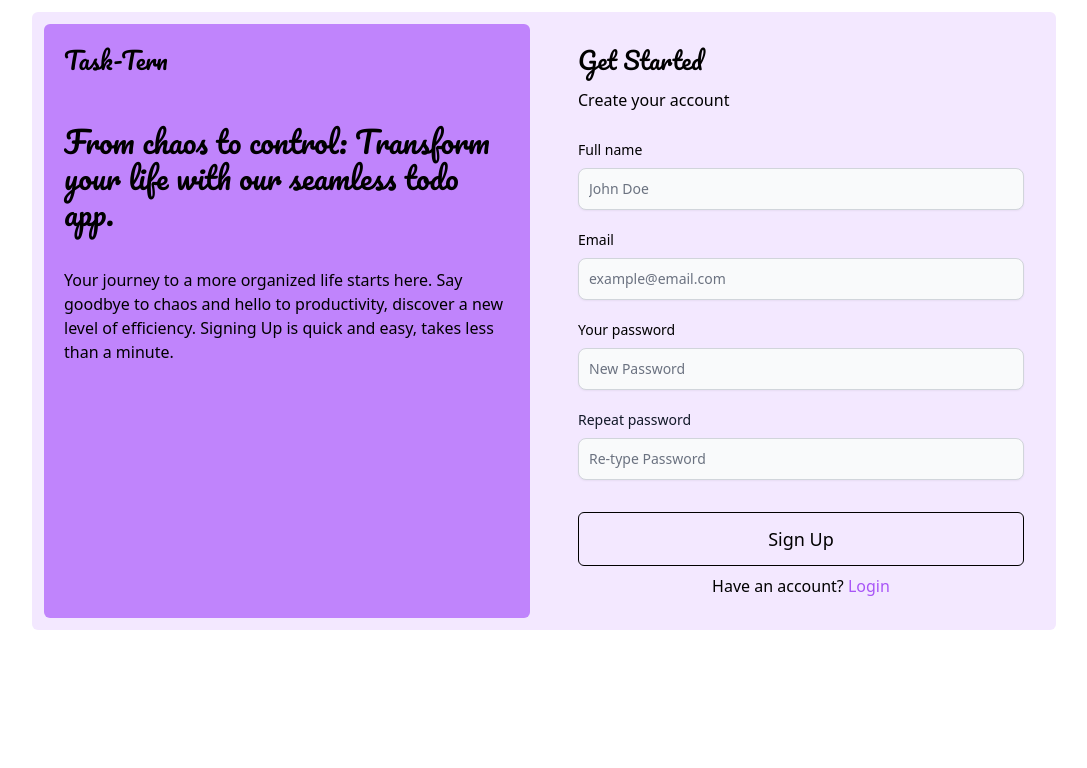
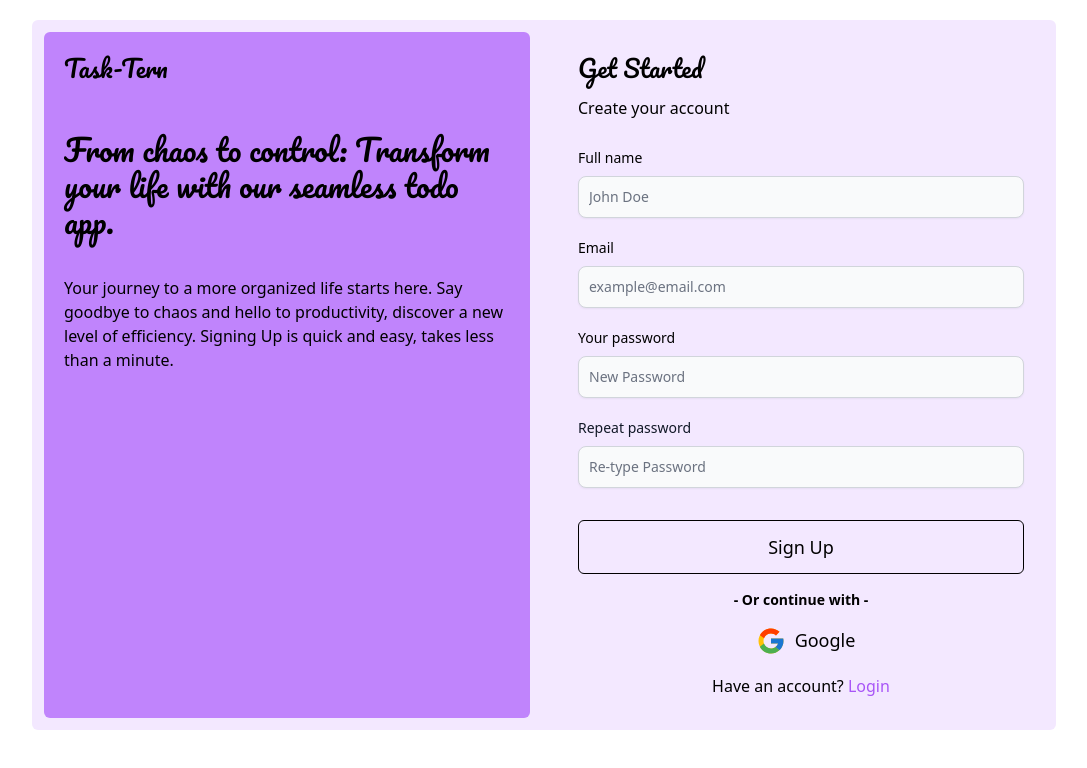
Before and after one commit to TechyCredeski/Task-Tern, a React (Vite) app: page /signup in a window 1280 px wide. Shown: the top 768 px of the page, without its empty margins (96-1183 px from the left). Built offline with nearby package versions, Linux system fonts and the light colour scheme; no server answers.

Commit message:
signup auth finished

```diff
--- /dev/null
+++ b/firebase.jsx
@@ -0,0 +1,24 @@
+// Import the functions you need from the SDKs you need
+import { initializeApp } from "firebase/app";
+import { getAuth, GoogleAuthProvider } from "firebase/auth"
+// TODO: Add SDKs for Firebase products that you want to use
+// https://firebase.google.com/docs/web/setup#available-libraries
+
+// Your web app's Firebase configuration
+// For Firebase JS SDK v7.20.0 and later, measurementId is optional
+const firebaseConfig = {
+    apiKey: import.meta.env.VITE_FIREBASE_API_KEY,
+    authDomain: "task-tern.firebaseapp.com",
+    projectId: "task-tern",
+    storageBucket: "task-tern.appspot.com",
+    messagingSenderId: "941748397611",
+    appId: "1:941748397611:web:fed877a4e591ef521d6c6e",
+    measurementId: "G-30ZV9M9M2L"
+};
+
+// Initialize Firebase
+const app = initializeApp(firebaseConfig);
+const auth = getAuth(app)
+const googleProvider = new GoogleAuthProvider();
+
+export {auth, googleProvider}
--- a/package.json
+++ b/package.json
@@ -10,11 +10,13 @@
     "preview": "vite preview"
   },
   "dependencies": {
+    "firebase": "^9.22.2",
     "lord-icon-element": "^4.1.1",
     "lottie-web": "^5.12.2",
     "react": "^18.2.0",
     "react-dom": "^18.2.0",
     "react-router-hash-link": "^2.4.3",
+    "uuid": "^9.0.0",
     "zustand": "^4.3.8"
   },
   "devDependencies": {
--- a/src/assets/icons/Google.jsx
+++ b/src/assets/icons/Google.jsx
@@ -1,7 +1,7 @@
 
 export default function Google() {
 return (
-<svg xmlns="http://www.w3.org/2000/svg" x="0px" y="0px" width="48" height="20" viewBox="0 0 48 48">
+<svg xmlns="http://www.w3.org/2000/svg" x="0px" y="0px" width="48" height="30" viewBox="0 0 48 48">
 <path fill="#FFC107" d="M43.611,20.083H42V20H24v8h11.303c-1.649,4.657-6.08,8-11.303,8c-6.627,0-12-5.373-12-12c0-6.627,5.373-12,12-12c3.059,0,5.842,1.154,7.961,3.039l5.657-5.657C34.046,6.053,29.268,4,24,4C12.955,4,4,12.955,4,24c0,11.045,8.955,20,20,20c11.045,0,20-8.955,20-20C44,22.659,43.862,21.35,43.611,20.083z"></path><path fill="#FF3D00" d="M6.306,14.691l6.571,4.819C14.655,15.108,18.961,12,24,12c3.059,0,5.842,1.154,7.961,3.039l5.657-5.657C34.046,6.053,29.268,4,24,4C16.318,4,9.656,8.337,6.306,14.691z"></path><path fill="#4CAF50" d="M24,44c5.166,0,9.86-1.977,13.409-5.192l-6.19-5.238C29.211,35.091,26.715,36,24,36c-5.202,0-9.619-3.317-11.283-7.946l-6.522,5.025C9.505,39.556,16.227,44,24,44z"></path><path fill="#1976D2" d="M43.611,20.083H42V20H24v8h11.303c-0.792,2.237-2.231,4.166-4.087,5.571c0.001-0.001,0.002-0.001,0.003-0.002l6.19,5.238C36.971,39.205,44,34,44,24C44,22.659,43.862,21.35,43.611,20.083z"></path>
 </svg>
 )
--- a/src/main.jsx
+++ b/src/main.jsx
@@ -3,6 +3,7 @@ import ReactDOM from 'react-dom/client'
 import App from './App.jsx'
 import ErrorPage from './pages/Error-page.jsx';
 import Signup from './pages/Signup.jsx';
+import Dashboard from './pages/Dashboard.jsx';
 import { createBrowserRouter, RouterProvider,} from "react-router-dom";
 import Login from './pages/Login.jsx';
 
@@ -25,6 +26,10 @@ const router = createBrowserRouter([
     element: <Login/>,
   },
   {
+    path: "/dashboard",
+    element: <Dashboard/>,
+  },
+  {
     path: "*",
     element: <ErrorPage/>,
   },
--- a/src/pages/Login.jsx
+++ b/src/pages/Login.jsx
@@ -4,7 +4,9 @@ import Google from '../assets/icons/Google';
 import { Link } from 'react-router-dom';
 
 
+
 export default function Login() {
+
     defineElement(lottie.loadAnimation);
     const iconStyle = {
         width: '120px',
@@ -13,7 +15,7 @@ export default function Login() {
     return (
 
     <div className= "h-full flex items-center">
-        <div className="flex flex-col justify-between m-auto mt-8 p-3 w-4/5 bg-purple-100  mb-5 md:flex-row rounded-md">
+        <div className="flex flex-col justify-between m-auto mt-32 p-3 w-4/5 bg-purple-100  mb-5 md:flex-row md:mt-8 rounded-md">
             <div className="bg-purple-400 hidden  p-5 rounded-md md:w-1/2  md:block">
             <h1 className="text-3xl font-pacifico text-black mb-7 md:mb-9">Privacy and Security First.</h1>
             <div className="flex justify-center align-middle">
--- a/src/pages/Signup.jsx
+++ b/src/pages/Signup.jsx
@@ -1,6 +1,11 @@
 import { Link } from "react-router-dom";
 import { useFormik } from "formik";
 import * as Yup from "yup";
+import { auth, googleProvider } from '/firebase'
+import { createUserWithEmailAndPassword, signInWithPopup } from 'firebase/auth';
+import Google from "../assets/icons/Google";
+
+
 
 
 export default function Signup() {
@@ -32,16 +37,29 @@ export default function Signup() {
             .oneOf([Yup.ref('password'), null], 'Must match "password"')
             .required("Required"),
                 }),
-        onSubmit: (values) => {
-            console.log( values)
-        },
+        onSubmit: async (values) => {
+            try {
+                await createUserWithEmailAndPassword( auth, values.email, values.password);
+                console.log( values.email, values.password);
+            } catch (error) {
+                // const firbaseError = "Signup Error";
+                }
+            },
     });
+
+async function handleEmail() {
+    try {
+        await signInWithPopup(auth, googleProvider);
+    } catch (error) {
+        // const firebaseError = "Signup Error";
+    }
+    }
 
 
 return (
 
 <div className= "h-full flex">
-    <div className="flex flex-col justify-between m-auto mt-3 p-3 w-4/5 bg-purple-100  mb-5 md:flex-row rounded-md">
+    <div className="flex flex-col justify-between m-auto mt-24 p-3 w-4/5 bg-purple-100 mb-5 md:mt-5  md:flex-row rounded-md">
         <div className="bg-purple-400 hidden  p-5 rounded-md md:w-1/2  md:block">
         <h1 className="text-2xl font-pacifico text-black">Task-Tern</h1>
         <h2 className="text-3xl mt-12 font-pacifico text-black mb-7 md:mb-9">From chaos to control: Transform your life with our seamless todo app.</h2>
@@ -54,6 +72,7 @@ return (
             <p className="mb-7">Create your account</p>
 
             <form className="flex flex-col" onSubmit={formik.handleSubmit}>
+                {/* {firebaseError? <p>{firebaseError}</p> : null} */}
                 <span className="flex flex-col mb-5">
                 <label htmlFor="fullName" className="block mb-2 text-sm font-medium">Full name</label>
                 <input
@@ -109,7 +128,15 @@ return (
                 {formik.touched.confirmPassword && formik.errors.confirmPassword ? <p className= "text-right text-red-500 font-bold text-sm">{formik.errors.confirmPassword}</p> : null}
                 </span>
 
-                <button type="submit" className="p-3 my-3 mb-2 text-lg border border-black rounded-md hover:bg-black hover:text-white hover:font-bold md:px-7 md:mx-0 ">Sign Up</button>
+                <button type="submit" className="p-3 my-3 mb-2 text-lg border border-black rounded-md hover:bg-black hover:text-white hover:font-bold md:px-7 md:mx-0 " >Sign Up</button>
+
+                <p className="font-semibold text-sm text-center my-2">
+                    - Or continue with -
+                </p>
+                <span className='flex content-center justify-center hover:bg-black hover:text-white hover:font-bold p-2 rounded-md' onClick ={handleEmail}>
+                        <Google/>
+                        <p className=" font-medium text-lg text-center mb-3"> Google</p>
+                    </span>
             </form>
 
             <p className="text-center">Have an account?
--- a/src/pages/dashboard.jsx
+++ b/src/pages/dashboard.jsx
@@ -0,0 +1,7 @@
+
+
+export default function Dashboard() {
+return (
+<div>Dashboard</div>
+)
+}
```
Also changed, not shown: 2 other files (tests, documents, lock files or other folders).
